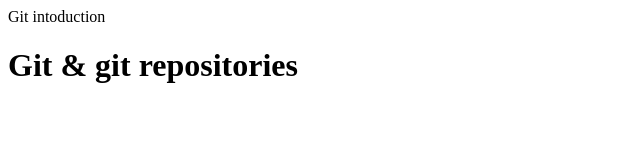
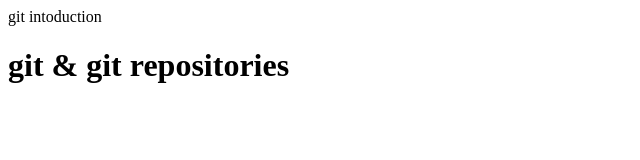
Before and after one commit to Rithwik67/project2, a plain HTML site: page index.html in a window 1280 px wide. Shown: the whole page, without its empty margins (0-640 px from the left). Drawn offline with Linux system fonts and the light colour scheme.

Commit message:
Update index.html

```diff
--- a/index.html
+++ b/index.html
@@ -1,5 +1,7 @@
 <html>
-    <head> Git intoduction</head>
-    <title> Git status</title>
-    <h1>Git & git repositories</h1>
+    <head> git intoduction</head>
+    <title>
+        git status
+    </title>
+    <h1>git & git repositories</h1>
 </html>
```
